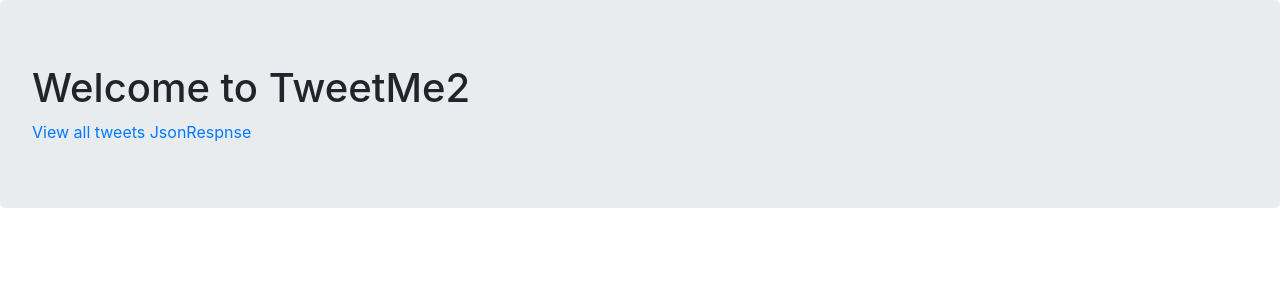
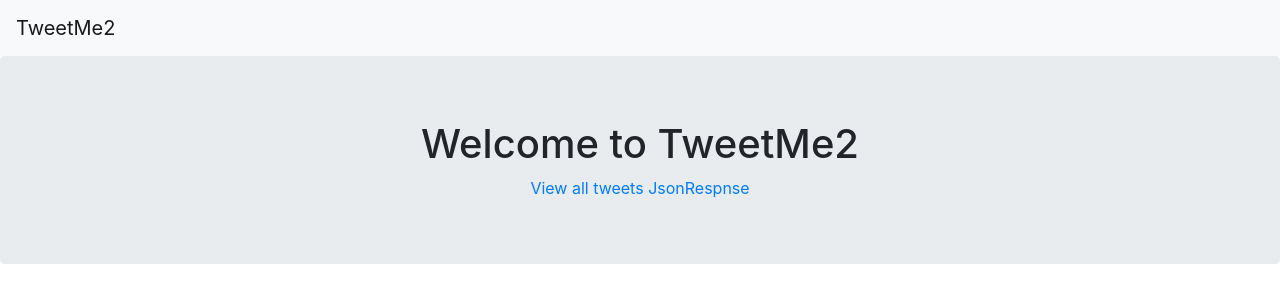
Before and after one commit to ShahriarCodes/TweetMe2, a Django app: page / in a window 1280 px wide. Shown: the top 303 px of the page. Run offline with Django 3.2, Linux system fonts and the light colour scheme; data that the repository does not hold is empty; some libraries are stand-ins or nearby versions.

Commit message:
implementation of bootstarp theme

```diff
--- a/templates/tweets/base.html
+++ b/templates/base.html
@@ -18,7 +18,7 @@
 </head>
 
 <body>
-
+    {% include 'components/navbar.html' %}
     <div class="jumbotron">
         {% block content %}
         {% endblock content %}
--- /dev/null
+++ b/templates/components/navbar.html
@@ -0,0 +1,38 @@
+<nav class="navbar navbar-expand-lg navbar-light bg-light">
+    <a class="navbar-brand" href="/">TweetMe2</a>
+    <button class="navbar-toggler" type="button" data-toggle="collapse" data-target="#navbarSupportedContent"
+        aria-controls="navbarSupportedContent" aria-expanded="false" aria-label="Toggle navigation">
+        <span class="navbar-toggler-icon"></span>
+    </button>
+
+    <!-- d-none : display none form bootstrap class -->
+    <div class="collapse navbar-collapse d-none" id="navbarSupportedContent">
+        <ul class="navbar-nav mr-auto d-none">
+            <li class="nav-item active">
+                <a class="nav-link" href="#">Home <span class="sr-only">(current)</span></a>
+            </li>
+            <li class="nav-item">
+                <a class="nav-link" href="#">Link</a>
+            </li>
+            <li class="nav-item dropdown">
+                <a class="nav-link dropdown-toggle" href="#" id="navbarDropdown" role="button" data-toggle="dropdown"
+                    aria-haspopup="true" aria-expanded="false">
+                    Dropdown
+                </a>
+                <div class="dropdown-menu" aria-labelledby="navbarDropdown">
+                    <a class="dropdown-item" href="#">Action</a>
+                    <a class="dropdown-item" href="#">Another action</a>
+                    <div class="dropdown-divider"></div>
+                    <a class="dropdown-item" href="#">Something else here</a>
+                </div>
+            </li>
+            <li class="nav-item">
+                <a class="nav-link disabled" href="#" tabindex="-1" aria-disabled="true">Disabled</a>
+            </li>
+        </ul>
+        <form class="form-inline my-2 my-lg-0 d-none">
+            <input class="form-control mr-sm-2" type="search" placeholder="Search" aria-label="Search">
+            <button class="btn btn-outline-success my-2 my-sm-0" type="submit">Search</button>
+        </form>
+    </div>
+</nav>
--- a/templates/tweets/home.html
+++ b/templates/tweets/home.html
@@ -1,4 +1,4 @@
-{% extends 'tweets/base.html' %}
+{% extends 'base.html' %}
 
 {% block head_title %}
 Home
@@ -7,11 +7,22 @@ Home
 
 {% block content %}
 
-<h1>Welcome to TweetMe2</h1>
+<div class="row text-center">
+    <div class="col">
+        <h1>Welcome to TweetMe2</h1>
+    </div>
+</div>
 
-<a href={% url 'tweets:tweet-list-view' %}>View all tweets JsonRespnse</a>
+<div class="row text-center">
+    <div class="col">
+        <a href={% url 'tweets:tweet-list-view' %}>
+            View all tweets JsonRespnse
+        </a>
+    </div>
+</div>
 
-<div id="tweets">
+
+<div class="row" id="tweets">
     loading....
 </div>
 
@@ -51,7 +62,7 @@ Home
 
     function formatTweetElement(tweet) {
         var formattedTweet =
-            "<div class='mb-4'><h3>" +
+            "<div class='col-12 col-md-10 mx-auto mb-4 border-bottom border-info py-3'><h3>" +
             tweet.id + "</h3>" +
             "<p>" + tweet.content + "</p>" +
             likeBtn(tweet) +
```
Also changed, not shown: templates/components/footer.html (added).
